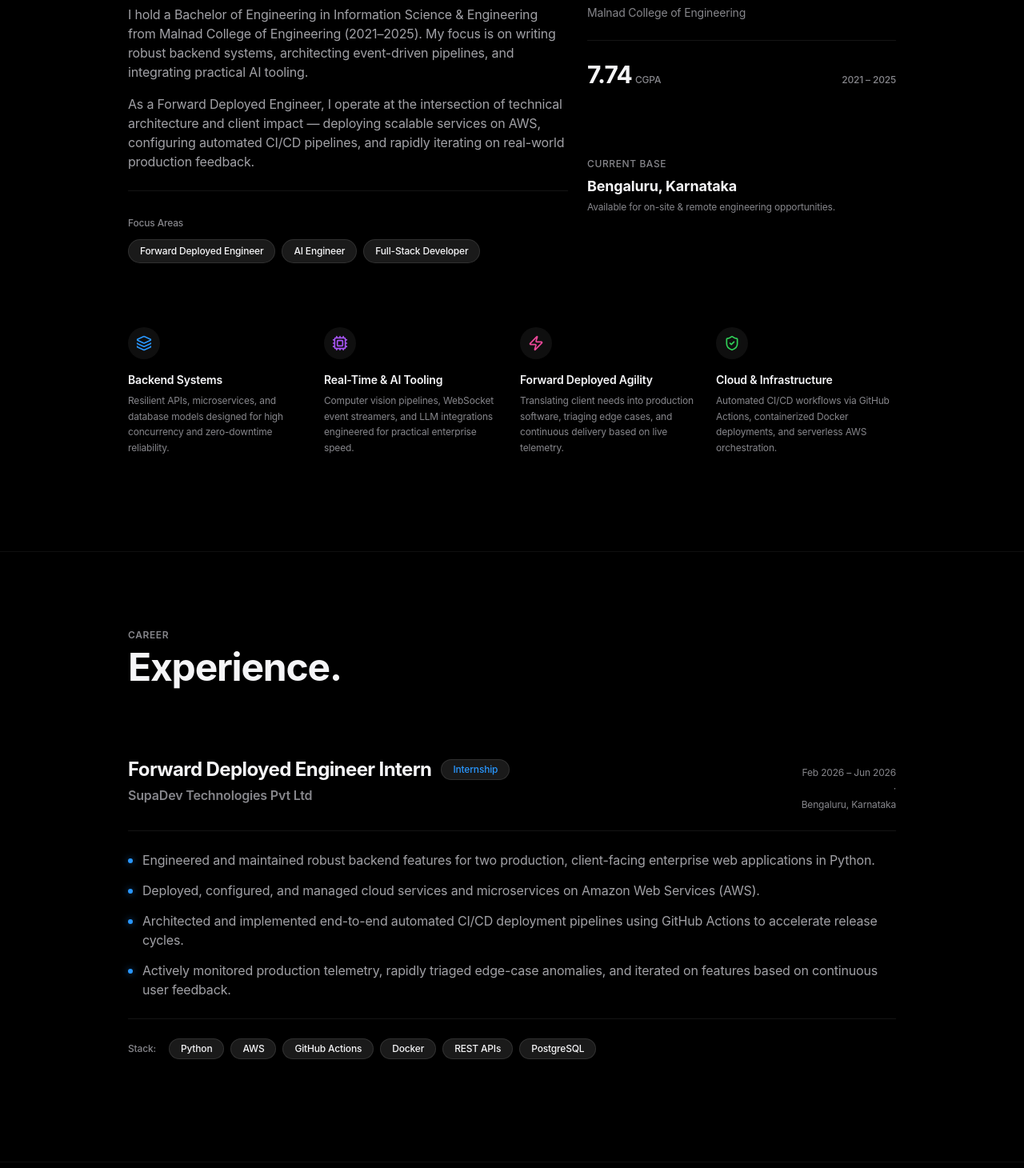
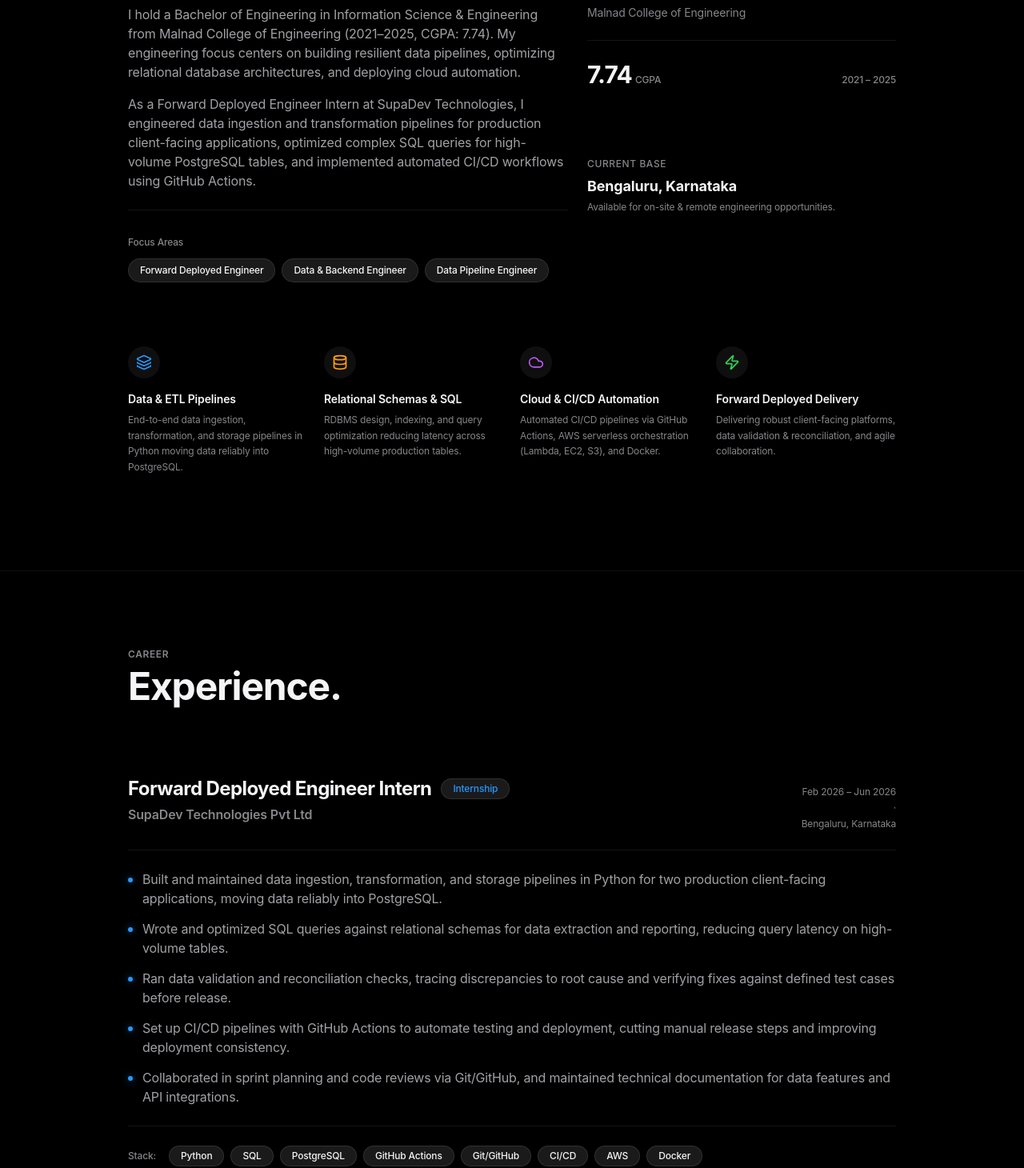
Before and after one commit to Gowtham0604/Gowtham-portfolio, a Next.js app: page / in a window 1280 px wide. Shown: the part 1115-2575 px from the top of the page at 80% size. Built offline with nearby package versions, Linux system fonts and the light colour scheme.

Commit message:
Update portfolio content to align with resume

```diff
--- a/src/app/layout.tsx
+++ b/src/app/layout.tsx
@@ -3,28 +3,29 @@ import './globals.css';
 import { Providers } from './providers';
 
 export const metadata: Metadata = {
-  title: 'Gowtham S | Forward Deployed Engineer & Full-Stack Developer',
+  title: 'Gowtham S | Forward Deployed Engineer & Data / Backend Engineer',
   description:
-    'Portfolio of Gowtham S — Forward Deployed Engineer, AI Engineer, and Full-Stack Developer based in Bengaluru. Experienced in building production backend systems, AI-driven tooling, and scalable cloud architectures.',
+    'Portfolio of Gowtham S — Forward Deployed Engineer and Data / Backend Engineer based in Bengaluru. Experienced in building production data ingestion pipelines in Python, PostgreSQL schema design, and cloud automation.',
   keywords: [
     'Gowtham S',
     'Forward Deployed Engineer',
-    'AI Engineer',
-    'Full-Stack Developer',
+    'Data Engineer',
     'Backend Engineer',
     'Bengaluru',
     'Python',
-    'Next.js',
+    'SQL',
+    'PostgreSQL',
     'AWS',
+    'ETL Pipelines',
     'SupaCam',
     'Valzy',
   ],
   authors: [{ name: 'Gowtham S', url: 'https://github.com/Gowtham0604' }],
   creator: 'Gowtham S',
   openGraph: {
-    title: 'Gowtham S | Forward Deployed Engineer & Full-Stack Developer',
+    title: 'Gowtham S | Forward Deployed Engineer & Data / Backend Engineer',
     description:
-      'Explore projects, production systems, and engineering work by Gowtham S. Specializing in Python, Cloud, AI pipelines, and distributed backends.',
+      'Explore projects, production data systems, and engineering work by Gowtham S. Specializing in Python, PostgreSQL, ETL pipelines, and cloud automation.',
     type: 'website',
     locale: 'en_US',
   },
--- a/src/components/About.tsx
+++ b/src/components/About.tsx
@@ -5,8 +5,8 @@ import { personalInfo } from '@/data/portfolio';
 import {
   GraduationCap,
   Layers,
-  Cpu,
-  ShieldCheck,
+  Database,
+  Cloud,
   Zap,
 } from 'lucide-react';
 
@@ -14,27 +14,27 @@ export function About() {
   const pillars = [
     {
       icon: <Layers className="w-5 h-5 text-[#2997ff]" />,
-      title: 'Backend Systems',
+      title: 'Data & ETL Pipelines',
       description:
-        'Resilient APIs, microservices, and database models designed for high concurrency and zero-downtime reliability.',
+        'End-to-end data ingestion, transformation, and storage pipelines in Python moving data reliably into PostgreSQL.',
     },
     {
-      icon: <Cpu className="w-5 h-5 text-[#a855f7]" />,
-      title: 'Real-Time & AI Tooling',
+      icon: <Database className="w-5 h-5 text-[#ff9f0a]" />,
+      title: 'Relational Schemas & SQL',
       description:
-        'Computer vision pipelines, WebSocket event streamers, and LLM integrations engineered for practical enterprise speed.',
+        'RDBMS design, indexing, and query optimization reducing latency across high-volume production tables.',
     },
     {
-      icon: <Zap className="w-5 h-5 text-[#ec4899]" />,
-      title: 'Forward Deployed Agility',
+      icon: <Cloud className="w-5 h-5 text-[#bf5af2]" />,
+      title: 'Cloud & CI/CD Automation',
       description:
-        'Translating client needs into production software, triaging edge cases, and continuous delivery based on live telemetry.',
+        'Automated CI/CD pipelines via GitHub Actions, AWS serverless orchestration (Lambda, EC2, S3), and Docker.',
     },
     {
-      icon: <ShieldCheck className="w-5 h-5 text-[#30d158]" />,
-      title: 'Cloud & Infrastructure',
+      icon: <Zap className="w-5 h-5 text-[#30d158]" />,
+      title: 'Forward Deployed Delivery',
       description:
-        'Automated CI/CD workflows via GitHub Actions, containerized Docker deployments, and serverless AWS orchestration.',
+        'Delivering robust client-facing platforms, data validation & reconciliation, and agile collaboration.',
     },
   ];
 
@@ -60,14 +60,14 @@ export function About() {
                 Background
               </span>
               <h3 className="text-2xl sm:text-3xl font-bold tracking-tight text-foreground mt-2 mb-6">
-                Taking features from concept to deployment.
+                Building reliable data pipelines and scalable backends.
               </h3>
               <div className="space-y-4 text-[#515154] dark:text-[#a1a1a6] text-sm sm:text-base leading-relaxed">
                 <p>
-                  I hold a Bachelor of Engineering in Information Science &amp; Engineering from Malnad College of Engineering (2021–2025). My focus is on writing robust backend systems, architecting event-driven pipelines, and integrating practical AI tooling.
+                  I hold a Bachelor of Engineering in Information Science &amp; Engineering from Malnad College of Engineering (2021–2025, CGPA: 7.74). My engineering focus centers on building resilient data pipelines, optimizing relational database architectures, and deploying cloud automation.
                 </p>
                 <p>
-                  As a Forward Deployed Engineer, I operate at the intersection of technical architecture and client impact — deploying scalable services on AWS, configuring automated CI/CD pipelines, and rapidly iterating on real-world production feedback.
+                  As a Forward Deployed Engineer Intern at SupaDev Technologies, I engineered data ingestion and transformation pipelines for production client-facing applications, optimized complex SQL queries for high-volume PostgreSQL tables, and implemented automated CI/CD workflows using GitHub Actions.
                 </p>
               </div>
             </div>
--- a/src/components/Contact.tsx
+++ b/src/components/Contact.tsx
@@ -70,7 +70,7 @@ export function Contact() {
             Get in touch.
           </h2>
           <p className="text-[#86868b] mt-2 max-w-xl text-base">
-            Exploring Forward Deployed, AI, and Full-Stack Engineering roles in Bengaluru and remote.
+            Exploring Forward Deployed, Data &amp; Backend Engineering roles in Bengaluru and remote.
           </p>
         </div>
 
@@ -225,7 +225,7 @@ export function Contact() {
                   <input
                     type="text"
                     required
-                    placeholder="Forward Deployed / AI Engineering Opportunity"
+                    placeholder="Forward Deployed / Data & Backend Opportunity"
                     value={formData.subject}
                     onChange={(e) => setFormData({ ...formData, subject: e.target.value })}
                     className="w-full px-4 py-3 rounded-2xl border border-border dark:border-white/[0.12] bg-black/[0.03] dark:bg-white/[0.04] text-foreground text-sm focus:outline-none focus:ring-2 focus:ring-[#0071e3] dark:focus:ring-[#2997ff] transition-all"
--- a/src/components/Hero.tsx
+++ b/src/components/Hero.tsx
@@ -33,7 +33,7 @@ export function Hero() {
             <span className="relative inline-flex rounded-full h-2 w-2 bg-[#2997ff]"></span>
           </span>
           <span className="text-foreground/90 font-medium">
-            Available for Roles &middot; Forward Deployed &middot; AI &middot; Full-Stack
+            Available for Roles &middot; Forward Deployed &middot; Data &amp; Backend &middot; Cloud Pipelines
           </span>
         </motion.div>
 
@@ -56,7 +56,7 @@ export function Hero() {
           transition={{ duration: 0.6, delay: 0.2 }}
           className="text-xl sm:text-2xl md:text-3xl font-semibold tracking-[-0.025em] text-[#86868b] mb-6"
         >
-          Forward Deployed Engineer. Full-Stack Developer.
+          Forward Deployed Engineer. Data &amp; Backend Systems.
         </motion.div>
 
         {/* Description Paragraph */}
@@ -66,7 +66,7 @@ export function Hero() {
           transition={{ duration: 0.6, delay: 0.3 }}
           className="max-w-2xl mx-auto text-base sm:text-lg text-muted-foreground font-normal leading-relaxed mb-10"
         >
-          Building high-concurrency backend architectures, real-time AI pipelines, and cloud-native systems. Taking mission-critical software from concept to production.
+          Building robust data ingestion pipelines, relational database architectures, and automated cloud workflows. Moving data reliably from concept to production.
         </motion.p>
 
         {/* Ultra-Premium Apple Glass Action Buttons */}
--- a/src/components/Skills.tsx
+++ b/src/components/Skills.tsx
@@ -4,10 +4,9 @@ import * as React from 'react';
 import { skillCategories } from '@/data/portfolio';
 import {
   Code2,
-  Server,
   Cloud,
   Database,
-  BrainCircuit,
+  CheckCircle2,
   Wrench,
 } from 'lucide-react';
 
@@ -16,15 +15,12 @@ export function Skills() {
     switch (title) {
       case 'Languages':
         return <Code2 className="w-5 h-5 text-[#2997ff]" />;
-      case 'Backend & APIs':
-        return <Server className="w-5 h-5 text-[#30d158]" />;
-      case 'Cloud & DevOps':
+      case 'Data & Databases':
+        return <Database className="w-5 h-5 text-[#ff9f0a]" />;
+      case 'Cloud & Tools':
         return <Cloud className="w-5 h-5 text-[#bf5af2]" />;
-      case 'Databases':
-        return <Database className="w-5 h-5 text-[#ff9f0a]" />;
-      case 'AI & LLM Tooling':
-        return <BrainCircuit className="w-5 h-5 text-[#64d2ff]" />;
-      case 'Developer Tools':
+      case 'Practices':
+        return <CheckCircle2 className="w-5 h-5 text-[#30d158]" />;
       default:
         return <Wrench className="w-5 h-5 text-[#ff453a]" />;
     }
@@ -43,8 +39,8 @@ export function Skills() {
           </h2>
         </div>
 
-        {/* Glass Bento Grid */}
-        <div className="grid grid-cols-1 md:grid-cols-2 lg:grid-cols-3 gap-6">
+        {/* Glass Bento Grid (2x2 Balanced Layout) */}
+        <div className="grid grid-cols-1 md:grid-cols-2 gap-6">
           {skillCategories.map((category, idx) => (
             <div
               key={idx}
--- a/src/data/portfolio.ts
+++ b/src/data/portfolio.ts
@@ -3,9 +3,9 @@ import { Project, ExperienceItem, SkillCategory, Certification } from '@/types';
 export const personalInfo = {
   name: 'Gowtham S',
   initials: 'GS',
-  role: 'Forward Deployed Engineer & Full-Stack Developer',
-  targetRoles: ['Forward Deployed Engineer', 'AI Engineer', 'Full-Stack Developer'],
-  location: 'Bengaluru, Karnataka, India',
+  role: 'Forward Deployed Engineer & Data / Backend Engineer',
+  targetRoles: ['Forward Deployed Engineer', 'Data & Backend Engineer', 'Data Pipeline Engineer'],
+  location: 'Bengaluru, Karnataka',
   email: 'gowthams6687@gmail.com',
   phone: '+91 9663716435',
   phoneRaw: '9663716435',
@@ -15,13 +15,13 @@ export const personalInfo = {
   linkedinUsername: 'gowtham-s-11532238a',
   resumeUrl: '/resume.pdf',
   shortIntro:
-    'Forward Deployed Engineer and Full-Stack Developer with experience building production backend systems, AI-driven tooling, and shipping robust client-facing platforms from concept to deployment.',
+    'Forward Deployed Engineer specializing in data ingestion pipelines, SQL query optimization, and reliable backend systems in Python. Experienced in moving high-volume data reliably into PostgreSQL, building automated CI/CD pipelines, and delivering production client-facing applications.',
   bio: [
-    'I hold a Bachelor of Engineering in Information Science & Engineering from Malnad College of Engineering (2021–2025, CGPA: 7.74). My engineering philosophy revolves around building resilient backend architectures, real-time distributed pipelines, and practical AI tooling.',
-    'As a Forward Deployed Engineer, I enjoy bridging the gap between cutting-edge technology and customer business requirements — delivering high-reliability services on AWS, streamlining CI/CD, and iterating rapidly on production telemetry and client feedback.',
+    'I hold a Bachelor of Engineering in Information Science & Engineering from Malnad College of Engineering (2021–2025, CGPA: 7.74). My engineering focus centers on building resilient data pipelines, optimizing relational database architectures, and deploying cloud automation.',
+    'As a Forward Deployed Engineer Intern at SupaDev Technologies, I engineered data ingestion and transformation pipelines for client-facing applications, optimized complex SQL queries for high-volume PostgreSQL tables, and implemented automated CI/CD workflows using GitHub Actions to improve deployment consistency.',
   ],
   education: {
-    degree: 'B.E. in Information Science & Engineering',
+    degree: 'B.E. Information Science & Engineering',
     institution: 'Malnad College of Engineering',
     period: '2021 – 2025',
     grade: 'CGPA 7.74',
@@ -37,45 +37,42 @@ export const experiences: ExperienceItem[] = [
     period: 'Feb 2026 – Jun 2026',
     type: 'Internship',
     responsibilities: [
-      'Engineered and maintained robust backend features for two production, client-facing enterprise web applications in Python.',
-      'Deployed, configured, and managed cloud services and microservices on Amazon Web Services (AWS).',
-      'Architected and implemented end-to-end automated CI/CD deployment pipelines using GitHub Actions to accelerate release cycles.',
-      'Actively monitored production telemetry, rapidly triaged edge-case anomalies, and iterated on features based on continuous user feedback.',
+      'Built and maintained data ingestion, transformation, and storage pipelines in Python for two production client-facing applications, moving data reliably into PostgreSQL.',
+      'Wrote and optimized SQL queries against relational schemas for data extraction and reporting, reducing query latency on high-volume tables.',
+      'Ran data validation and reconciliation checks, tracing discrepancies to root cause and verifying fixes against defined test cases before release.',
+      'Set up CI/CD pipelines with GitHub Actions to automate testing and deployment, cutting manual release steps and improving deployment consistency.',
+      'Collaborated in sprint planning and code reviews via Git/GitHub, and maintained technical documentation for data features and API integrations.',
     ],
-    technologies: ['Python', 'AWS', 'GitHub Actions', 'Docker', 'REST APIs', 'PostgreSQL'],
+    technologies: ['Python', 'SQL', 'PostgreSQL', 'GitHub Actions', 'Git/GitHub', 'CI/CD', 'AWS', 'Docker'],
   },
 ];
 
 export const projects: Project[] = [
   {
     title: 'SupaCam',
-    subtitle: 'AI-Based Real-Time Safety Monitoring System',
+    subtitle: 'AI-Based Safety Monitoring System',
     description:
-      'Industrial computer-vision platform engineered to detect on-site safety violations (such as missing helmets and PPE non-compliance) with high-speed object detection and tracking.',
+      'Real-time safety compliance and monitoring platform built to ingest live video streams, process video frames with OpenCV, and detect safety violations such as missing helmets.',
     highlights: [
-      'Real-time streaming pipeline utilizing OpenCV and deep learning object tracking models.',
-      'Low-latency WebSocket event streaming server built with Go for instant client-side alert notifications.',
-      'PostgreSQL-backed audit store tracking compliance incidents, timestamps, and confidence scores.',
-      'Interactive audit dashboard providing actionable safety analytics and inspection logs.',
+      'Built a real-time data pipeline that ingests live video streams, processes frames with OpenCV, and detects safety violations such as missing helmets.',
+      'Designed a PostgreSQL schema to store structured detection events and built a WebSocket service to push low-latency alerts to a live review dashboard.',
     ],
-    tags: ['Python', 'Go', 'OpenCV', 'WebSockets', 'PostgreSQL', 'Computer Vision'],
+    tags: ['Python', 'OpenCV', 'WebSockets', 'PostgreSQL'],
     github: 'https://github.com/Gowtham0604/Gowtham-portfolio',
-    category: 'AI / Backend',
+    category: 'AI & Real-Time',
   },
   {
     title: 'Valzy',
-    subtitle: 'Automated Property Valuation & Comparative Analytics Platform',
+    subtitle: 'Property Valuation Platform',
     description:
-      'Full-stack analytical platform engineered for real estate valuers to compare property pricing, analyze market trends, and instantly generate official valuation appraisals.',
+      'Scalable property valuation and comparative market analytics platform designed to collect real estate data across multiple sources, optimize relational storage, and automate valuation report generation.',
     highlights: [
-      'Custom browser extension for valuers to extract property specifications directly from listing portals.',
-      'Scalable web crawler pipeline collecting and indexing 2,000+ live property listings for historical trend analysis.',
-      'Event-driven serverless pipeline on AWS Lambda that dynamically generates valuation reports in PDF and Word formats.',
-      'Relational schema in PostgreSQL optimizing geospatial queries and price per square foot comparisons.',
+      'Built an ETL pipeline that collects property listing data from multiple real estate sources and loads it into PostgreSQL, powering price-trend analysis across 2,000+ listings.',
+      'Designed relational schemas for efficient storage and querying of listing data, and used AWS Lambda to automate parts of the ingestion and report-generation workflow.',
     ],
-    tags: ['Python', 'JavaScript', 'PostgreSQL', 'AWS Lambda', 'Web Crawling', 'Serverless'],
+    tags: ['Python', 'JavaScript', 'PostgreSQL', 'AWS Lambda'],
     github: 'https://github.com/Gowtham0604/Gowtham-portfolio',
-    category: 'Full-Stack / Cloud',
+    category: 'Data & Cloud',
   },
 ];
 
@@ -84,72 +81,62 @@ export const skillCategories: SkillCategory[] = [
     title: 'Languages',
     skills: [
       { name: 'Python', level: 'Advanced' },
-      { name: 'JavaScript', level: 'Advanced' },
+      { name: 'SQL', level: 'Advanced' },
       { name: 'Go', level: 'Proficient' },
-      { name: 'SQL', level: 'Advanced' },
+      { name: 'JavaScript', level: 'Proficient' },
     ],
   },
   {
-    title: 'Backend & APIs',
+    title: 'Data & Databases',
     skills: [
-      { name: 'REST APIs', level: 'Advanced' },
-      { name: 'WebSockets', level: 'Proficient' },
-      { name: 'HTML5', level: 'Advanced' },
-      { name: 'CSS3 / Tailwind', level: 'Advanced' },
+      { name: 'PostgreSQL', level: 'Advanced' },
+      { name: 'MySQL', level: 'Proficient' },
+      { name: 'RDBMS design & indexing', level: 'Advanced' },
+      { name: 'ETL/ELT pipeline development', level: 'Advanced' },
+      { name: 'Data validation & reconciliation', level: 'Advanced' },
+      { name: 'JSON/CSV', level: 'Advanced' },
     ],
   },
   {
-    title: 'Cloud & DevOps',
+    title: 'Cloud & Tools',
     skills: [
       { name: 'AWS (Lambda, EC2, S3)', level: 'Proficient' },
       { name: 'Docker', level: 'Proficient' },
       { name: 'Kubernetes', level: 'Familiar' },
-      { name: 'GitHub Actions', level: 'Advanced' },
-      { name: 'Git & Version Control', level: 'Advanced' },
+      { name: 'Git/GitHub', level: 'Advanced' },
+      { name: 'CI/CD (GitHub Actions)', level: 'Advanced' },
+      { name: 'DBeaver', level: 'Proficient' },
+      { name: 'Postman', level: 'Proficient' },
     ],
   },
   {
-    title: 'Databases',
+    title: 'Practices',
     skills: [
-      { name: 'PostgreSQL', level: 'Advanced' },
-      { name: 'MySQL', level: 'Proficient' },
-    ],
-  },
-  {
-    title: 'AI & LLM Tooling',
-    skills: [
-      { name: 'LLM Integration', level: 'Proficient' },
-      { name: 'Generative AI Workflows', level: 'Advanced' },
-      { name: 'Claude Code', level: 'Advanced' },
-      { name: 'Cursor IDE', level: 'Advanced' },
-    ],
-  },
-  {
-    title: 'Developer Tools',
-    skills: [
-      { name: 'VS Code', level: 'Advanced' },
-      { name: 'DBeaver', level: 'Proficient' },
-      { name: 'Postman', level: 'Advanced' },
-      { name: 'Linux / Bash', level: 'Proficient' },
+      { name: 'Data pipeline development', level: 'Advanced' },
+      { name: 'Schema design', level: 'Advanced' },
+      { name: 'Debugging', level: 'Advanced' },
+      { name: 'Code review', level: 'Advanced' },
+      { name: 'Agile collaboration', level: 'Proficient' },
+      { name: 'Technical documentation', level: 'Advanced' },
     ],
   },
 ];
 
 export const certifications: Certification[] = [
   {
-    title: 'Python Certification',
+    title: 'Python',
     issuer: 'HackerRank',
     badgeText: 'Verified Skill',
   },
   {
-    title: 'SQL Certification',
+    title: 'SQL',
     issuer: 'HackerRank',
     badgeText: 'Verified Skill',
   },
   {
     title: 'Web Application Development',
-    issuer: 'Certified Training',
-    badgeText: 'Accredited',
+    issuer: 'Accredited Training',
+    badgeText: 'Certified',
   },
 ];
 
--- a/src/types/index.ts
+++ b/src/types/index.ts
@@ -5,8 +5,7 @@ export interface Project {
   highlights: string[];
   tags: string[];
   github?: string;
-  liveUrl?: string;
-  category: 'AI / Backend' | 'Full-Stack / Cloud';
+  category: string;
 }
 
 export interface ExperienceItem {
```
